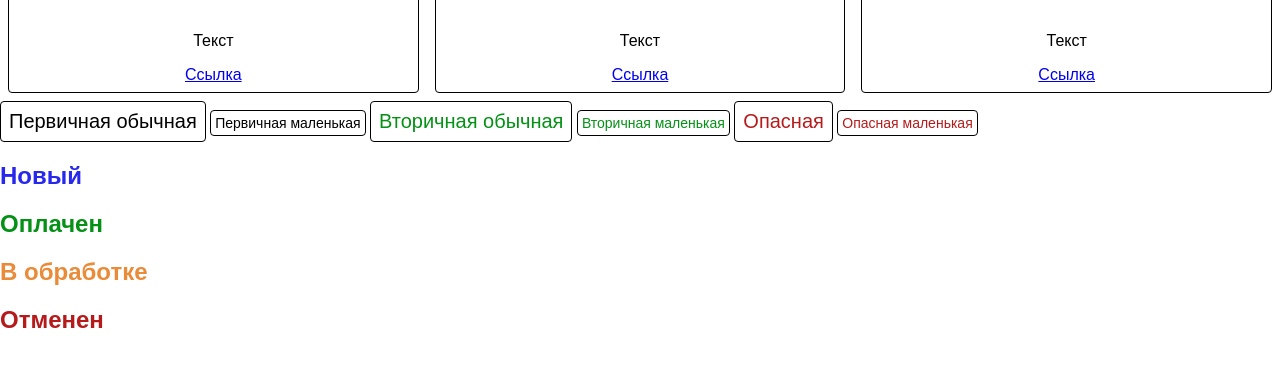
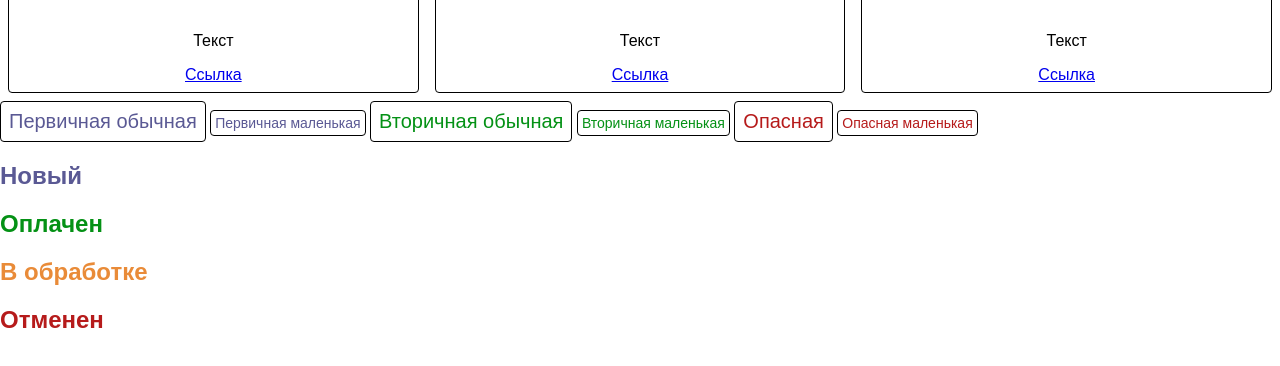
Before and after one commit to quazystr/frontend-week4, a plain HTML site: page day3/index.html in a window 1280 px wide. Shown: the part 284-650 px from the top of the page. Drawn offline with Linux system fonts and the light colour scheme.

Commit message:
Проведена проверка с заменой значений в переменных в variables.css

```diff
--- a/day3/css/base/variables.css
+++ b/day3/css/base/variables.css
@@ -1,6 +1,6 @@
 :root {
   --color-bg: white;
-  --color-primary: rgb(40, 40, 237);
+  --color-primary: rgb(90, 89, 148);
   --color-success: rgb(4, 145, 21);
   --color-warning: rgb(233, 139, 56);
   --color-danger: rgb(182, 27, 27);
--- a/day3/css/blocks/button.css
+++ b/day3/css/blocks/button.css
@@ -1,5 +1,6 @@
 .button {
   background-color: var(--color-bg);
+  color: var(--color-primary);
   font-size: var(--font-size-l);
   border: 1px var(--color-border) solid;
   border-radius: var(--radius-s);
```
Also changed, not shown: 1 other file.
